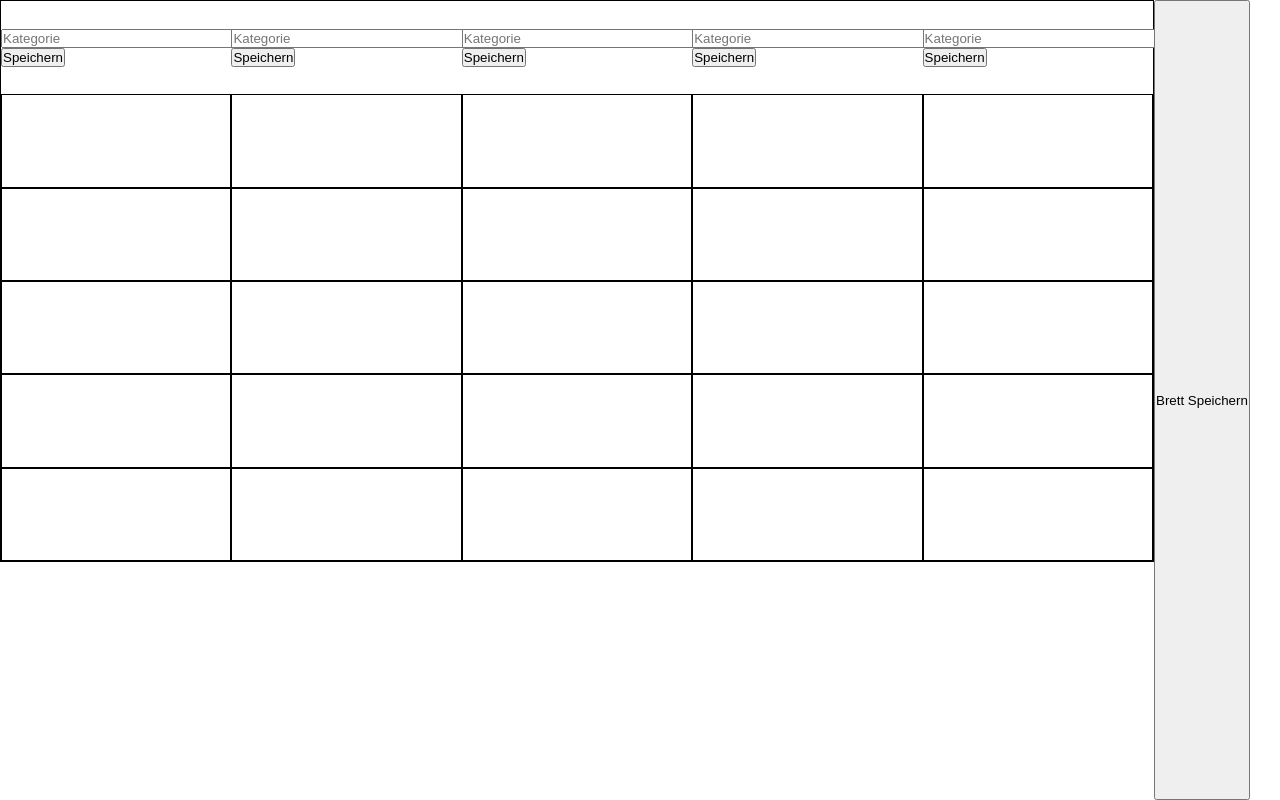
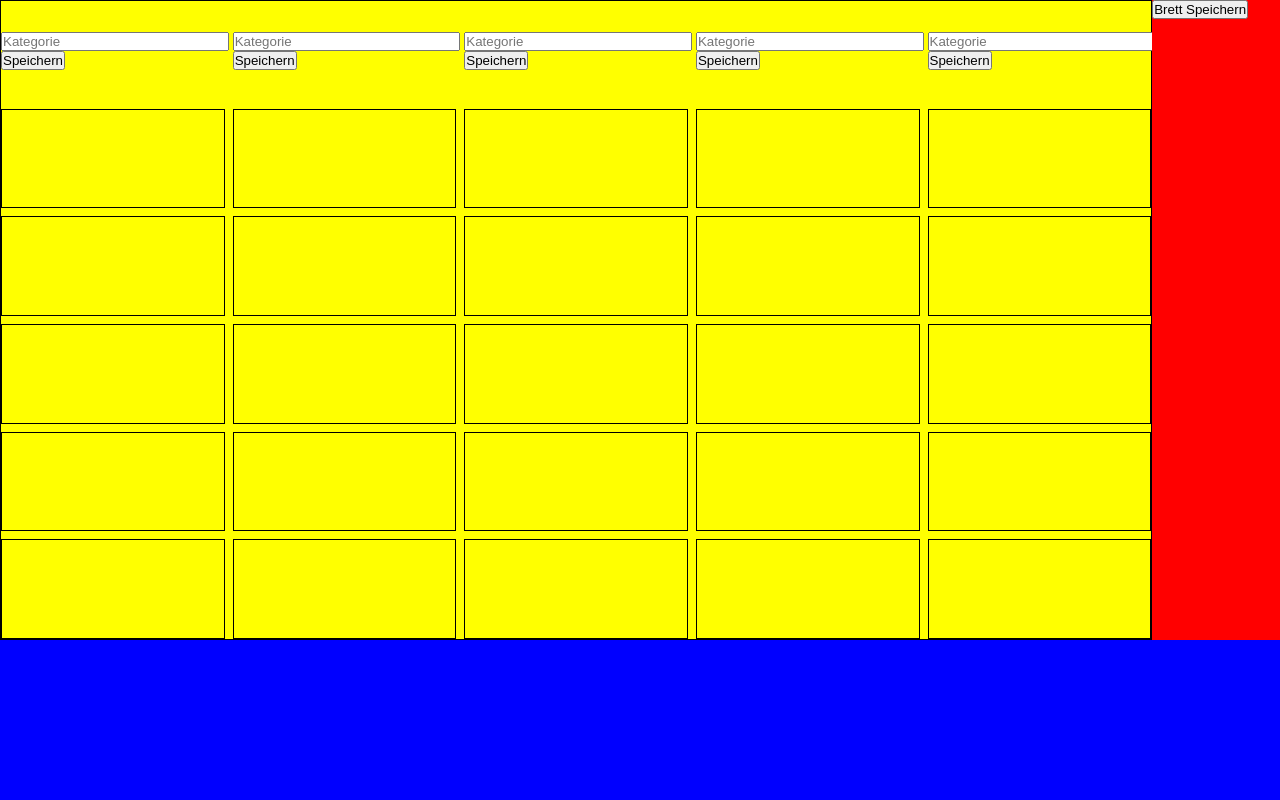
Before and after one commit to AldinCausi/jeopardy-v2-react, a React (Vite) app: page /host/create-board in a window 1280 px wide. Built offline with nearby package versions, Linux system fonts and the light colour scheme.

Commit message:
style:  CreateBoardPage.css

```diff
--- a/src/components/CreateBoardPage.css
+++ b/src/components/CreateBoardPage.css
@@ -1,20 +1,28 @@
 .main {
     height: 100vh;
+    background-color: blue;
+}
+
+.board-wrapper {
+    height: 80%;
     display: flex;
 }
 
 .board {
-    height: 70%;
     width: 90%;
     border: 1px solid;
 
     display: grid;
     grid-template-columns: repeat(5, 1fr);
+    gap: 0.5rem;
+
+    background-color: yellow    ;
 }
 
 .category {
     display: grid;
     grid-template-rows: repeat(6, 1fr);
+    gap: 0.5rem;
 }
 
 .category-input {
@@ -32,3 +40,15 @@
     border: 1px solid;
     cursor: pointer;
 }
+
+.save-btn-container {
+    width: 10%;
+    background-color: red;
+}
+
+.s
+
+.form-wrapper {
+    height: auto;
+    background-color: lightblue;
+}
--- a/src/components/CreateBoardPage.jsx
+++ b/src/components/CreateBoardPage.jsx
@@ -98,7 +98,7 @@ export default function CreateBoardPage() {
   }
 
   function onFormChange(field, value) {
-    setFormData({...formData, [field]: value});
+    setFormData({ ...formData, [field]: value });
   }
 
   function handleChangeTileData() {
@@ -116,6 +116,7 @@ export default function CreateBoardPage() {
           : cat,
       ),
     );
+    resetForm();
     setEditingTile(null);
   }
 
@@ -123,7 +124,6 @@ export default function CreateBoardPage() {
   Speichert das Board in Firestore
   */
   function saveBoardToDb() {
-
     // Einzigartiger Code für den Raum
     const roomCode = generateRoomCode();
 
@@ -132,13 +132,11 @@ export default function CreateBoardPage() {
       activeTile: null,
       board: board,
     });
-
-    resetForm();
   }
 
   return (
-    <>
     <div className="main">
+      <div className="board-wrapper">
         <div className="board">
           {board.map((cat) => (
             <div key={cat.catId} className="category">
@@ -167,18 +165,23 @@ export default function CreateBoardPage() {
           ))}
         </div>
 
-        <button
-          className="save-board-btn"
-          onClick={() => saveBoardToDb()}>Brett Speichern</button>
+        <div className="save-btn-container">
+          <button className="save-board-btn" onClick={() => saveBoardToDb()}>
+            Brett Speichern
+          </button>
+        </div>
       </div>
 
+      <div className="form-wrapper">
         {editingTile && (
           <TileForm
             formData={formData}
             onFormChange={onFormChange}
             onSaveForm={handleChangeTileData}
-          onFormReset={resetForm} />
+            onFormReset={resetForm}
+          />
         )}
-    </>
+      </div>
+    </div>
   );
 }
```
Lines whose indentation alone changed are shown as unchanged.
